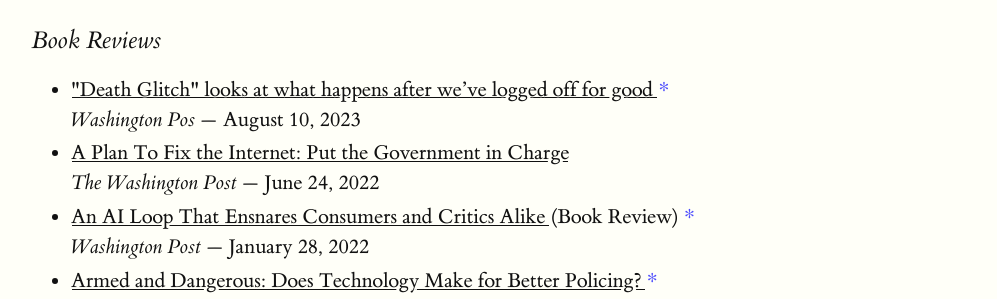
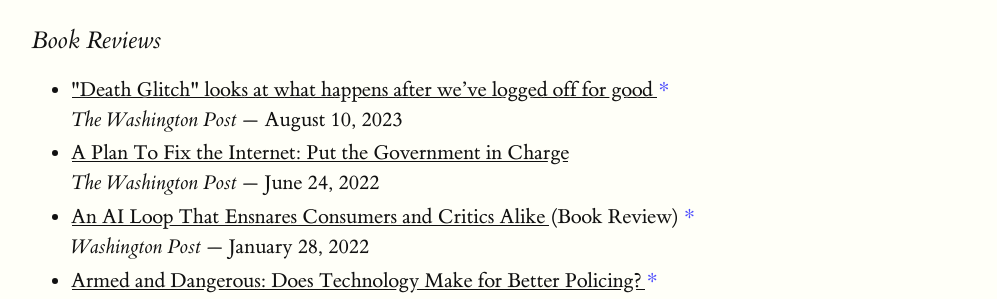
Before and after one commit to gajeam/gajeam.github.io, a Jekyll site: the page built from index.html, in a window 1280 px wide and 900 px high, scrolled down 1139 px. Shown: the part 153-452 px from the top of the window, without its empty margins (97-1094 px from the left). Built offline with Jekyll 4.4.1, drawn with Linux system fonts in a browser that asks for light colours.

Commit message:
Fixed typo

```diff
--- a/_data/links.yaml
+++ b/_data/links.yaml
@@ -71,7 +71,7 @@
   - title: "Book Reviews"
     list:
       - name: '"Death Glitch" looks at what happens after we’ve logged off for good'
-        publisher: Washington Pos
+        publisher: The Washington Post
         link: https://www.washingtonpost.com/books/2023/08/10/death-glitch-tamara-kneese-review/
         date: August 10, 2023
         fave: true
```
